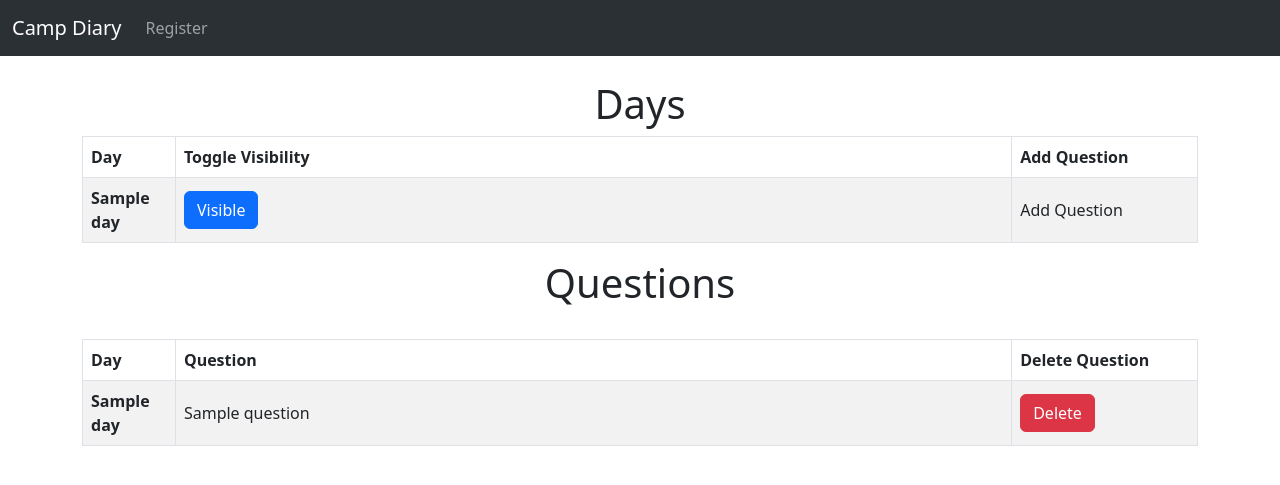
After one commit to Niclas-L/camp-diary, a Flask app: template templates/manage-diary.html in a window 1280 px wide. The commit adds this page. Shown: the top 485 px of the page. Run offline with Flask 3, Linux system fonts and the light colour scheme; the template is opened without the code that fills it: most values are stand-ins (such as "Sample title", 1, 10 or a date in 2020).

Commit message:
Added Manage Diary page

```diff
--- /dev/null
+++ b/templates/manage-diary.html
@@ -0,0 +1,129 @@
+{% extends "base.html" %} {% block title %}Manage Diary{% endblock %} {% block
+content %}
+
+<!-- Days Table -->
+<div>
+  <h1 class="container text-center">Days</h1>
+
+  <table class="table table-striped table-bordered align-middle">
+    <thead>
+      <tr>
+        <th scope="col" class="col-1">Day</th>
+        <th scope="col" class="col-auto">Toggle Visibility</th>
+        <th scope="col" class="col-2">Add Question</th>
+      </tr>
+    </thead>
+    <tbody>
+      {% for day in days %}
+      <tr>
+        <th scope="row">{{day.day}}</th>
+        <td>
+          {% if day.visible == false %}
+          <form>
+            <button
+              class="btn btn-secondary"
+              formaction="/admin/toggle-day/{{day.day}}"
+            >
+              Not visible
+            </button>
+          </form>
+          {% else %}
+          <form>
+            <button
+              class="btn btn-primary"
+              formaction="/admin/toggle-day/{{day.day}}"
+            >
+              Visible
+            </button>
+          </form>
+          {% endif %}
+        </td>
+        <td>Add Question</td>
+      </tr>
+      {% endfor %}
+    </tbody>
+  </table>
+</div>
+
+<!-- Questions Table -->
+<div>
+  <h1 class="container text-center">Questions</h1>
+
+  <br />
+
+  <table class="table table-striped table-bordered align-middle">
+    <thead>
+      <tr>
+        <th scope="col" class="col-1">Day</th>
+        <th scope="col" class="col-auto overflow-hidden">Question</th>
+        <th scope="col" class="col-2">Delete Question</th>
+      </tr>
+    </thead>
+    <tbody>
+      {% for question in questions %}
+      <tr>
+        <th scope="row">{{question.day}}</th>
+        <td>{{question.question}}</td>
+        <td>
+          <button
+            type="button"
+            class="btn btn-danger"
+            data-bs-toggle="modal"
+            data-bs-target="#delete{{question.question_id}}"
+          >
+            Delete
+          </button>
+        </td>
+      </tr>
+      <div
+        class="modal fade"
+        id="delete{{question.question_id}}"
+        tabindex="-1"
+        aria-labelledby="deleteModalLabel"
+        aria-hidden="true"
+      >
+        <div class="modal-dialog">
+          <div class="modal-content">
+            <div class="modal-header">
+              <h1 class="modal-title fs-5" id="deleteModalLabel">
+                Delete question?
+              </h1>
+              <button
+                type="button"
+                class="btn-close"
+                data-bs-dismiss="modal"
+                aria-label="Close"
+              ></button>
+            </div>
+            <div class="modal-body">
+              The following question will be deleted: <br /><br />
+              <b>Day:</b> {{ question.day}} <br />
+              <b>Question:</b> {{ question.question}}
+            </div>
+            <div class="modal-footer">
+              <button
+                type="button"
+                class="btn btn-secondary"
+                data-bs-dismiss="modal"
+              >
+                Cancel
+              </button>
+              <form>
+                <button
+                  class="btn btn-danger"
+                  formaction="/admin/delete/question/{{question.question_id}}"
+                  data-bs-dismiss="modal"
+                >
+                  Delete
+                </button>
+              </form>
+            </div>
+          </div>
+        </div>
+      </div>
+      {% endfor %}
+    </tbody>
+  </table>
+</div>
+
+{% endblock %}
--- a/templates/navbar.html
+++ b/templates/navbar.html
@@ -16,10 +16,14 @@
       <ul class="navbar-nav me-auto mb-2 mb-lg-0">
         {% if session["role"] == "admin" %}
         <li class="nav-item">
-          <a class="nav-link" href="/admin">Admin Page</a>
+          <a class="nav-link" href="/admin">Manage Users</a>
         </li>
-        {% endif %} {% if session["username"] %} {% if session["role"] ==
-        "participant" %}
+        <li class="nav-item">
+          <a class="nav-link" href="/admin/manage-diary">Manage Diary</a>
+          {% endif %} {% if session["username"] %} {% if session["role"] ==
+          "participant" %}
+        </li>
+
         <li class="nav-item">
           <a class="nav-link" href="/user/{{session['id']}}">My Diary</a>
         </li>
--- a/templates/participant.html
+++ b/templates/participant.html
@@ -2,7 +2,7 @@
 content %}
 
 <h2>Answered Questions</h2>
-{% for day in days %}
+{% for day in days %} {% if day.visible == true %}
 <h4>Day {{day.day}}</h4>
 {% for entry in diary %} {% if entry.day == day.day %}
 
@@ -13,7 +13,7 @@ content %}
   </div>
 </div>
 
-{% endif %} {% endfor %} {% endfor %}
+{% endif %} {% endfor %} {% endif %} {% endfor %}
 
 <br />
 
```
Also changed, not shown: admin.py (+1 -16 lines), diary.py (+28 -2 lines), routes.py (+29 -5 lines), templates/admin.html (+0 -82 lines).
